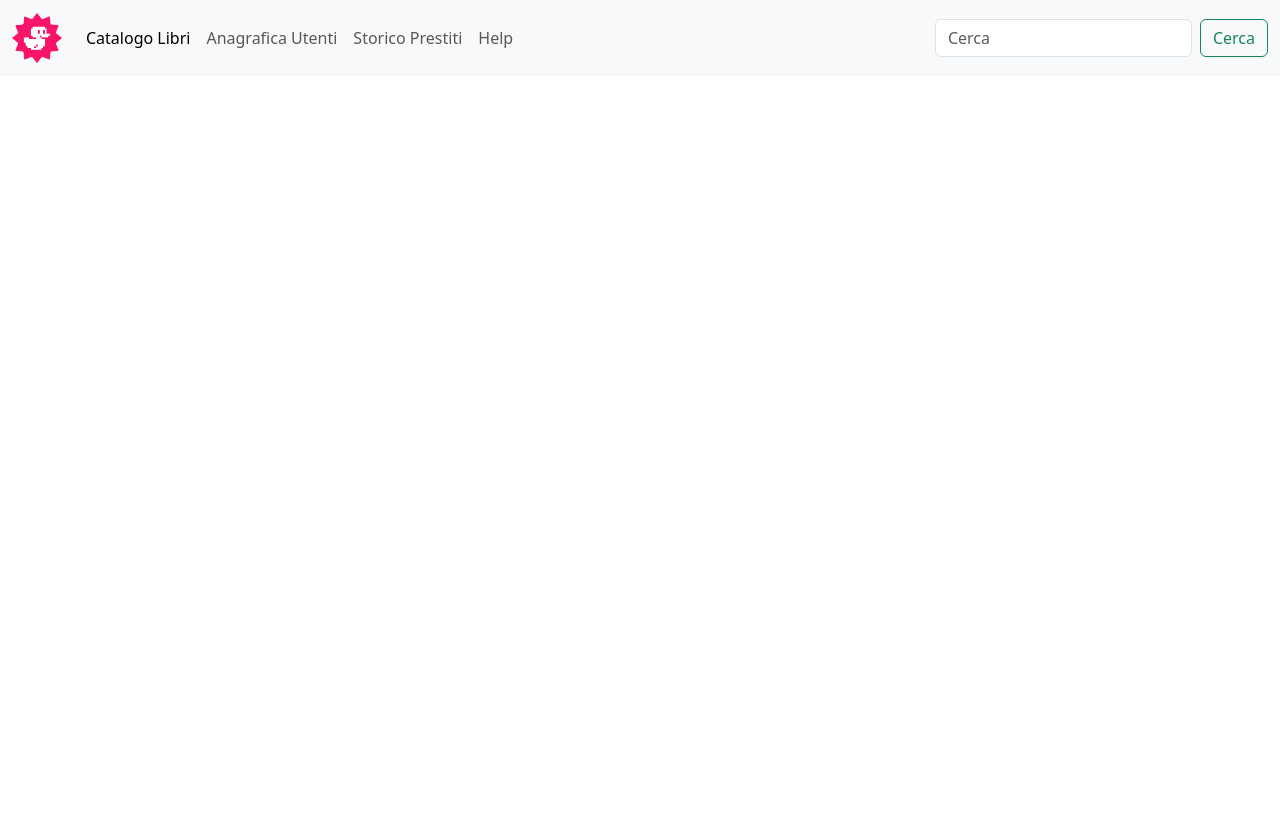
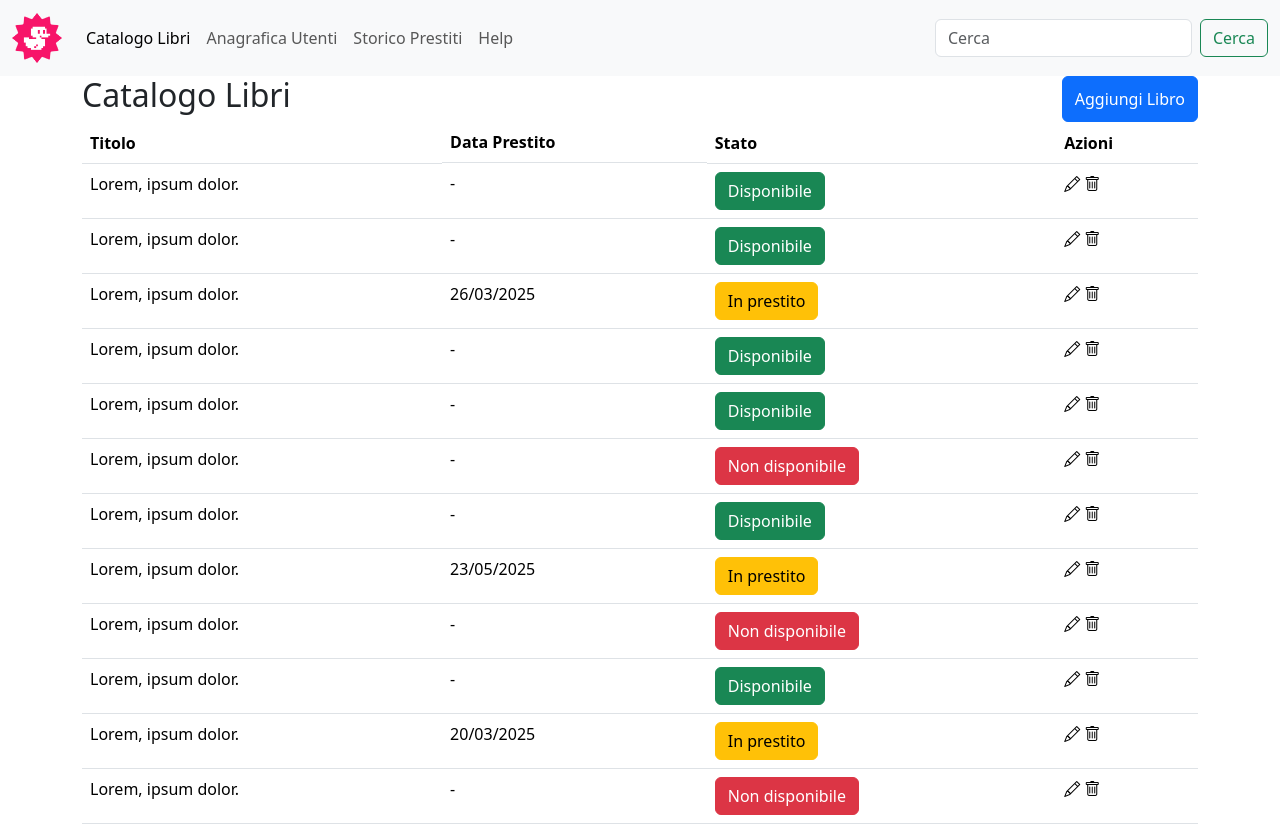
Before and after one commit to riccardo-guido/html-css-bootstrap-dashboard, a plain HTML site: page index.html in a window 1280 px wide. Before the commit the page ends 800 px from the top, so only its background shows below. Drawn offline with nearby package versions, Linux system fonts and the light colour scheme.

Commit message:
table completed

```diff
--- a/index.html
+++ b/index.html
@@ -9,6 +9,10 @@
       rel="stylesheet"
       integrity="sha384-QWTKZyjpPEjISv5WaRU9OFeRpok6YctnYmDr5pNlyT2bRjXh0JMhjY6hW+ALEwIH"
       crossorigin="anonymous"
+    />
+    <link
+      rel="stylesheet"
+      href="https://cdn.jsdelivr.net/npm/bootstrap-icons@1.11.3/font/bootstrap-icons.min.css"
     />
   </head>
   <body>
@@ -62,6 +66,148 @@
         </div>
       </div>
     </nav>
+    <div class="container">
+      <div class="d-grid gap-2 d-flex justify-content-between">
+        <h2>Catalogo Libri</h2>
+        <div class="d-grid gap-2 d-flex justify-content-end">
+          <button class="btn btn-primary" type="button">Aggiungi Libro</button>
+        </div>
+      </div>
+      <div class="table-responsive-sm">
+        <table class="table">
+          <thead>
+            <tr>
+              <th scope="col">Titolo</th>
+              <th scope="col" class="d-sm-none d-md-block">Data Prestito</th>
+              <th scope="col">Stato</th>
+              <th scope="col">Azioni</th>
+            </tr>
+          </thead>
+          <tbody>
+            <tr>
+              <td scope="row">Lorem, ipsum dolor.</td>
+              <td>-</td>
+              <td>
+                <button type="button" class="btn btn-success">
+                  Disponibile
+                </button>
+              </td>
+              <td><i class="bi bi-pencil"></i> <i class="bi bi-trash">  </td>
+            </tr>
+            <tr>
+              <td scope="row">Lorem, ipsum dolor.</td>
+              <td>-</td>
+              <td>
+                <button type="button" class="btn btn-success">
+                  Disponibile
+                </button>
+              </td>
+              <td><i class="bi bi-pencil"></i> <i class="bi bi-trash"></i></td>
+            </tr>
+            <tr>
+              <td scope="row">Lorem, ipsum dolor.</td>
+              <td>26/03/2025</td>
+              <td>
+                <button type="button" class="btn btn-warning">
+                  In prestito
+                </button>
+              </td>
+              <td><i class="bi bi-pencil"></i> <i class="bi bi-trash"></i></td>
+            </tr>
+            <tr>
+              <td scope="row">Lorem, ipsum dolor.</td>
+              <td>-</td>
+              <td>
+                <button type="button" class="btn btn-success">
+                  Disponibile
+                </button>
+              </td>
+              <td><i class="bi bi-pencil"></i> <i class="bi bi-trash"></td>
+            </tr>
+            <tr>
+              <td scope="row">Lorem, ipsum dolor.</td>
+              <td>-</td>
+              <td>
+                <button type="button" class="btn btn-success">
+                  Disponibile
+                </button>
+              </td>
+              <td><i class="bi bi-pencil"></i> <i class="bi bi-trash"></td>
+            </tr>
+            <tr>
+              <td scope="row">Lorem, ipsum dolor.</td>
+              <td>-</td>
+              <td>
+                <button type="button" class="btn btn-danger">
+                  Non disponibile
+                </button>
+              </td>
+              <td><i class="bi bi-pencil"></i> <i class="bi bi-trash"></td>
+            </tr>
+            <tr>
+              <td scope="row">Lorem, ipsum dolor.</td>
+              <td>-</td>
+              <td>
+                <button type="button" class="btn btn-success">
+                  Disponibile
+                </button>
+              </td>
+              <td><i class="bi bi-pencil"></i> <i class="bi bi-trash"></td>
+            </tr>
+            <tr>
+              <td scope="row">Lorem, ipsum dolor.</td>
+              <td>23/05/2025</td>
+              <td>
+                <button type="button" class="btn btn-warning">
+                  In prestito
+                </button>
+              </td>
+              <td><i class="bi bi-pencil"></i> <i class="bi bi-trash"></td>
+            </tr>
+            <tr>
+              <td scope="row">Lorem, ipsum dolor.</td>
+              <td>-</td>
+              <td>
+                <button type="button" class="btn btn-danger">
+                  Non disponibile
+                </button>
+              </td>
+              <td><i class="bi bi-pencil"></i> <i class="bi bi-trash"></td>
+            </tr>
+            <tr>
+              <td scope="row">Lorem, ipsum dolor.</td>
+              <td>-</td>
+              <td>
+                <button type="button" class="btn btn-success">
+                  Disponibile
+                </button>
+              </td>
+              <td><i class="bi bi-pencil"></i> <i class="bi bi-trash"></td>
+            </tr>
+            <tr>
+              <td scope="row">Lorem, ipsum dolor.</td>
+              <td>20/03/2025</td>
+              <td>
+                <button type="button" class="btn btn-warning">
+                  In prestito
+                </button>
+              </td>
+              <td><i class="bi bi-pencil"></i> <i class="bi bi-trash"></td>
+            </tr>
+            <tr>
+              <td scope="row">Lorem, ipsum dolor.</td>
+              <td>-</td>
+              <td>
+                <button type="button" class="btn btn-danger">
+                  Non disponibile
+                </button>
+              </td>
+              <td><i class="bi bi-pencil"></i> <i class="bi bi-trash"></td>
+            </tr>
+          </tbody>
+        </table>
+      </div>
+    </div>
   </body>
   <script
     src="https://cdn.jsdelivr.net/npm/bootstrap@5.3.3/dist/js/bootstrap.bundle.min.js"
```
